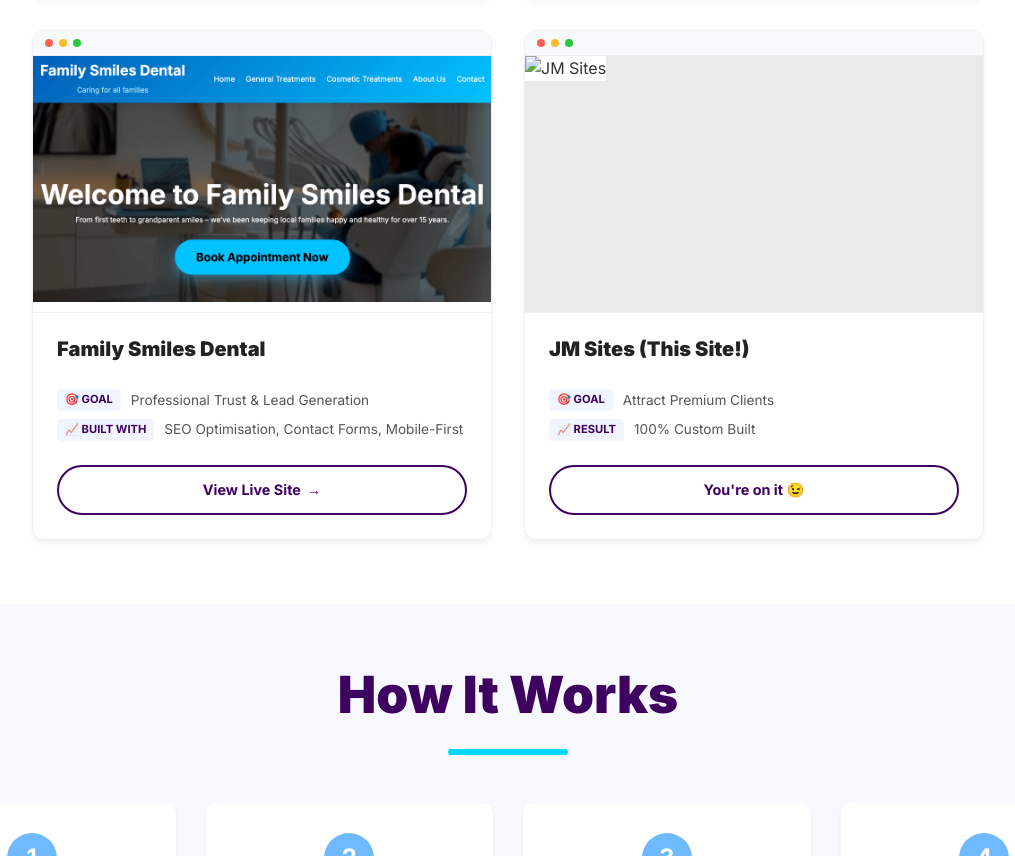
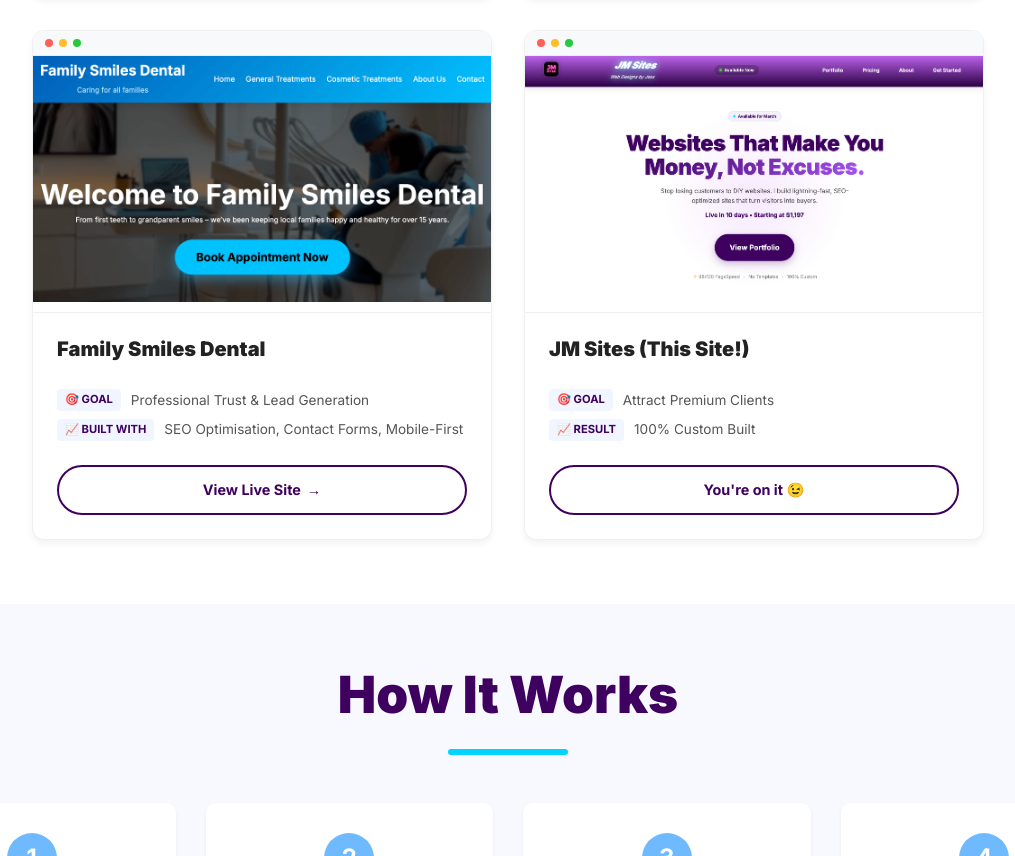
Before and after one commit to Jess-dev-93/jmsites, a plain HTML site: page index.html in a window 1280 px wide. Shown: the part 1698-2554 px from the top of the page, without its empty margins (132-1147 px from the left). Drawn offline with Linux system fonts and the light colour scheme.

Commit message:
jmsites thumbnail

```diff
--- a/index.html
+++ b/index.html
@@ -219,7 +219,7 @@
     </div>
 
     <div class="project__image-wrapper">
-      <img src="images/jmsitesnew.png" alt="JM Sites" loading="lazy">
+      <img src="images/jmsites-thumbnail.png" alt="JM Sites" loading="lazy">
     </div>
 
     <div class="project__info">
```
